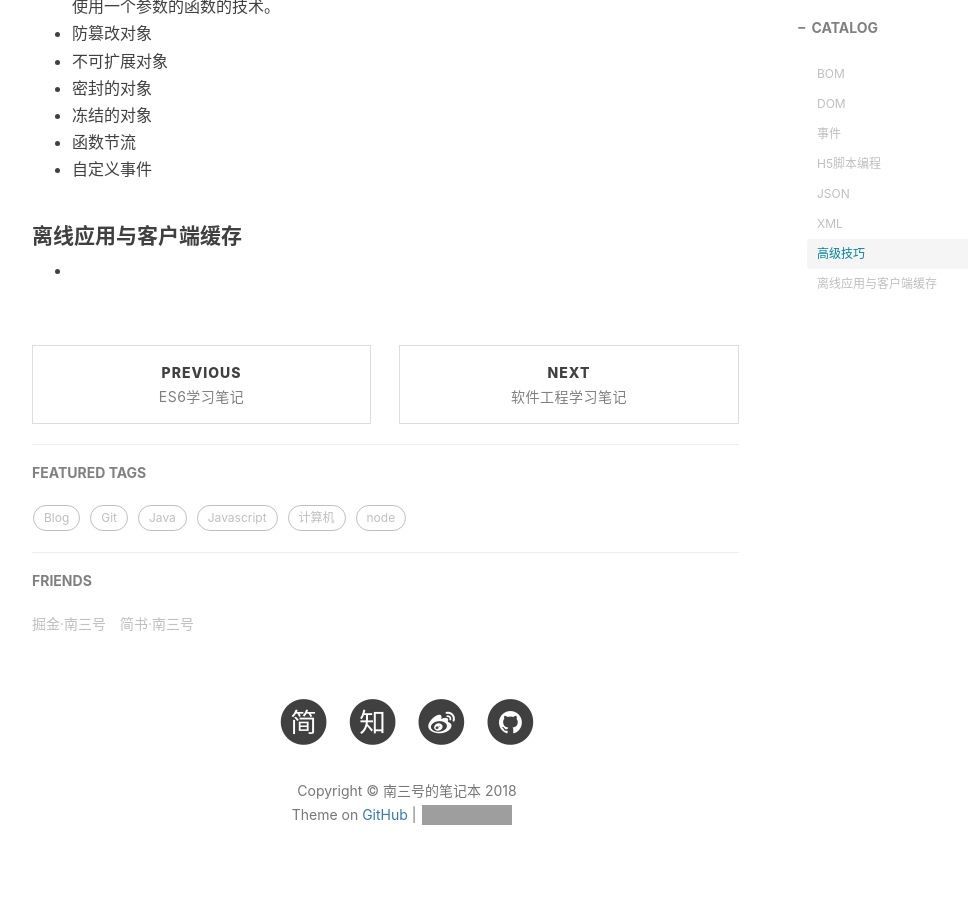
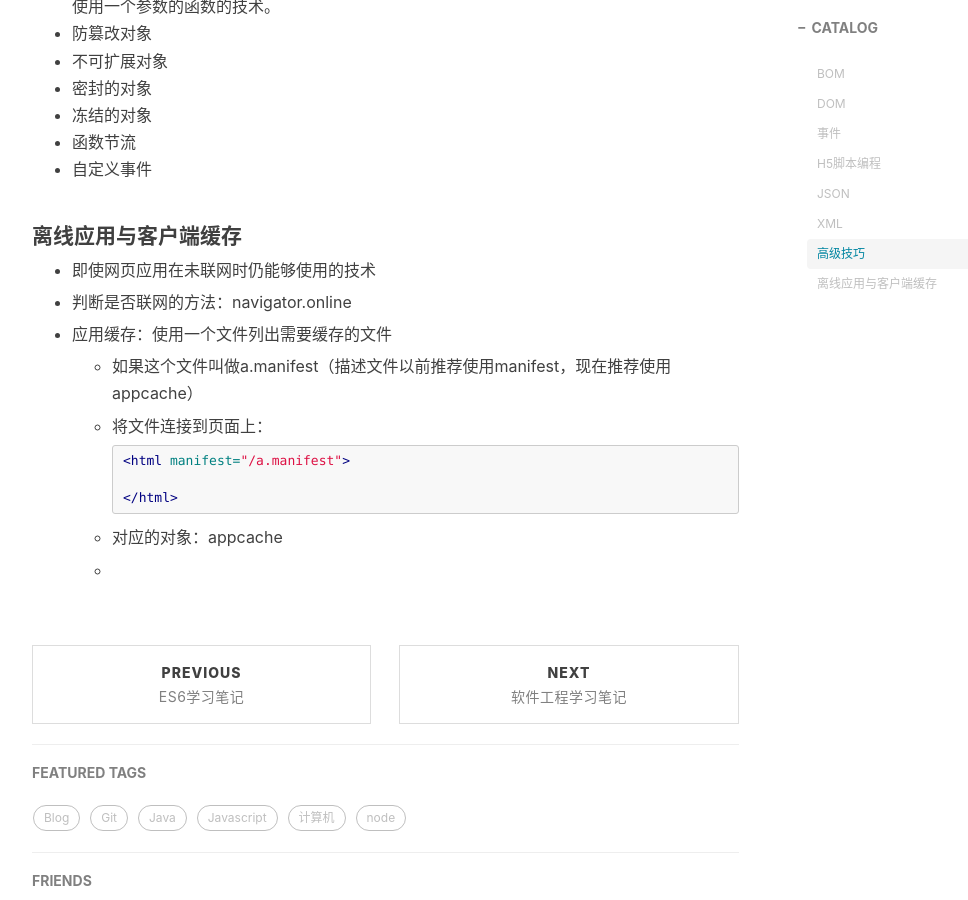
Before and after one commit to nansanhao/nansanhao.github.io, a Jekyll site: the page built from _posts/2018-04-15-Javascript高程学习.md, in a window 1280 px wide and 900 px high, scrolled down 4365 px. Shown: the whole window, without its empty margins (233-1201 px from the left). Built offline with Jekyll 4.4.1, drawn with Linux system fonts in a browser that asks for light colours; nearby versions of some CDN libraries; comment, search, counter and statistics services are not loaded; grey boxes are pictures that could not be loaded.

Commit message:
js高程

````diff
--- a/_posts/2018-04-15-Javascript高程学习.md
+++ b/_posts/2018-04-15-Javascript高程学习.md
@@ -167,4 +167,22 @@ tags:
 
 #### 离线应用与客户端缓存
 
--
+- 即使网页应用在未联网时仍能够使用的技术
+
+- 判断是否联网的方法：navigator.online
+
+- 应用缓存：使用一个文件列出需要缓存的文件
+
+  - 如果这个文件叫做a.manifest（描述文件以前推荐使用manifest，现在推荐使用appcache）
+
+  - 将文件连接到页面上：
+
+    ```html
+    <html manifest="/a.manifest">
+
+    </html>
+    ```
+
+  - 对应的对象：appcache
+
+  -
````
Also changed, not shown: _posts/2018-03-01-常见缩写含义.md (+1 -0 lines).
